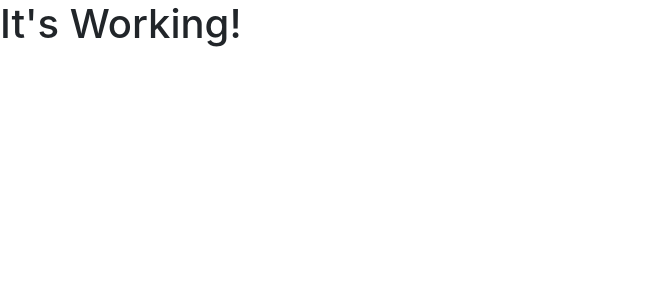
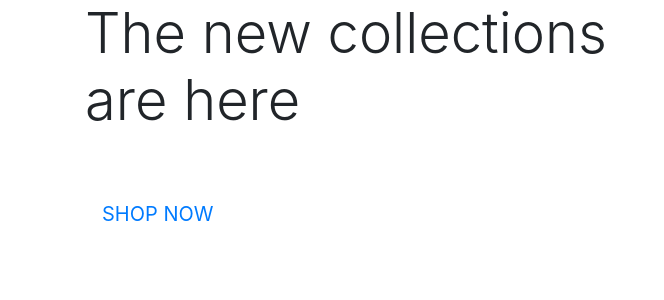
Before and after one commit to davidosongschool/myshop, a Django app: page / in a window 1280 px wide. Shown: the top 300 px of the page, without its empty margins (0-664 px from the left). Run offline with Django 3.2, Linux system fonts and the light colour scheme; some libraries are stand-ins or nearby versions.

Commit message:
added homepage content

```diff
--- a/home/templates/home/index.html
+++ b/home/templates/home/index.html
@@ -1,6 +1,36 @@
 {% extends 'base.html' %}
 {% load static %}
 
+{% block page_header %}
+
+<div class="container header-container">
+<div class="row">
+<div class="col"></div>
+</div>
+
+</div>
+
+
+{% endblock %}
+
+
+
 {% block content %}
-<h1>It's Working!</h1>
+<div class="container h-100">
+    <div class="row h-100">
+        <div class="col-7 col-md-6  my-auto">
+            <h1 class="display-4 logo-font text-black">The new collections are here</h1>
+            <div class="my-5">
+                <h4>
+                    <a href="" class="shop-now-button btn btn-lg rounded-0 text-uppercase py-3">Shop Now</a>
+                </h4>
+
+            </div>
+
+
+
+        </div>
+    </div>
+
+</div>
 {% endblock %}
```
